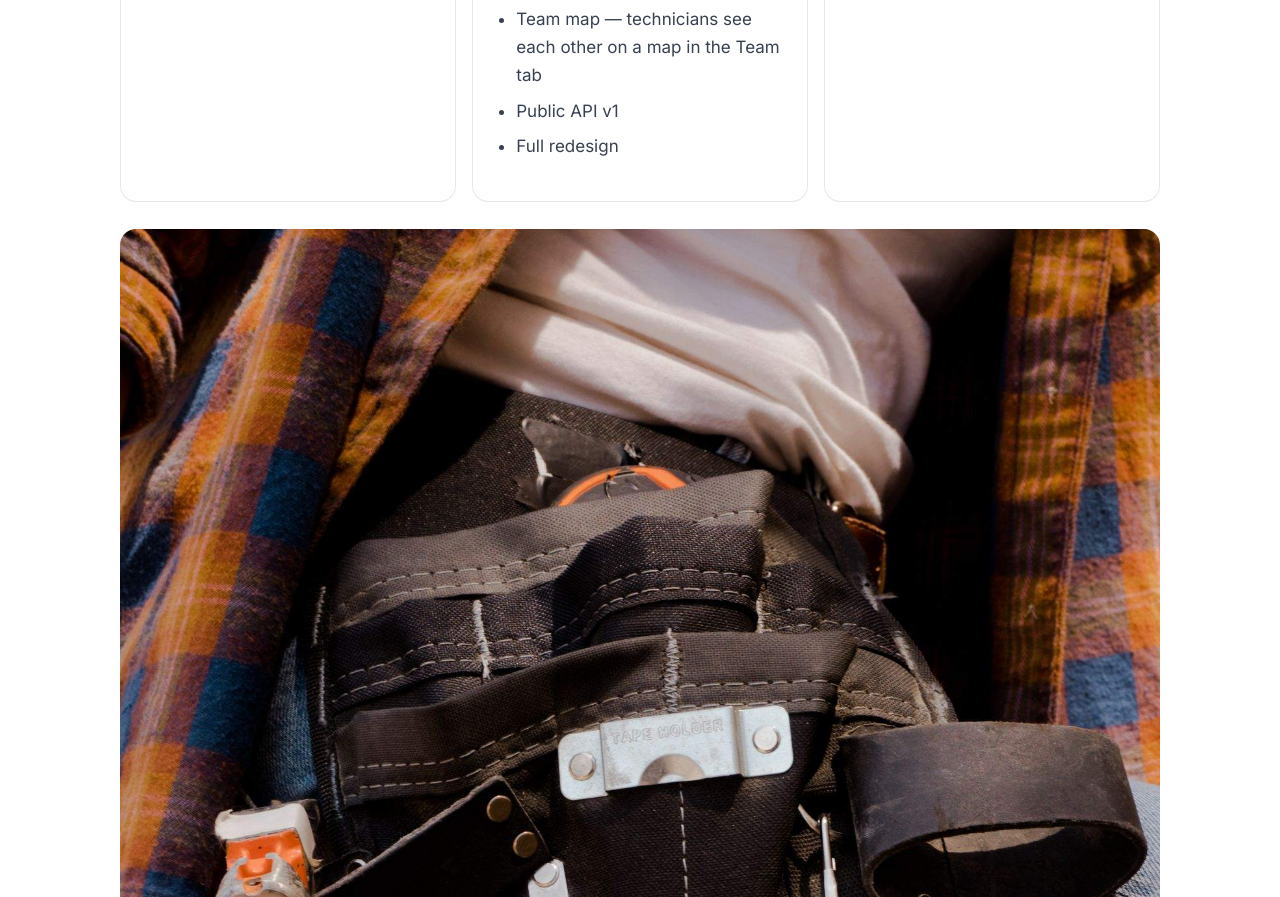
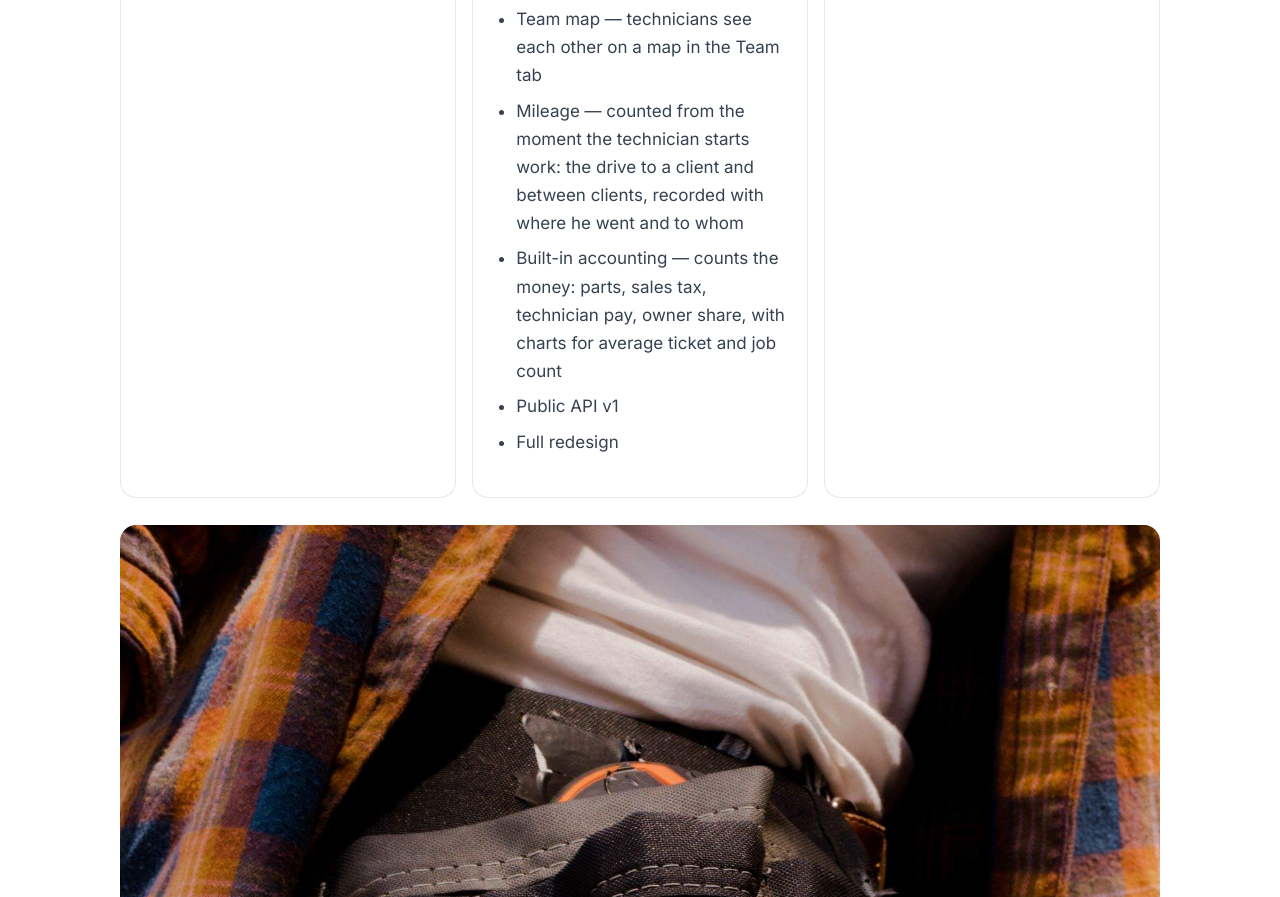
Before and after one commit to premierappliancerepairinc-cloud/handled-website, a plain HTML site: page roadmap/index.html in a window 1280 px wide. Shown: the part 1183-2080 px from the top of the page. Drawn offline with Linux system fonts and the light colour scheme.

Commit message:
Mileage + built-in accounting (launch features): mileage counted from when the technician starts work, recorded with where and to whom; built-in accounting counts parts/sales tax/technician/owner with charts for average ticket and job count. Max agent + payments-booking + Roadmap

```diff
--- a/roadmap/index.html
+++ b/roadmap/index.html
@@ -59,6 +59,8 @@
         <li>Online booking</li>
         <li>Geolocation — when a technician turns it on, dispatchers see where he is</li>
         <li>Team map — technicians see each other on a map in the Team tab</li>
+        <li>Mileage — counted from the moment the technician starts work: the drive to a client and between clients, recorded with where he went and to whom</li>
+        <li>Built-in accounting — counts the money: parts, sales tax, technician pay, owner share, with charts for average ticket and job count</li>
         <li>Public API v1</li>
         <li>Full redesign</li>
       </ul>
```
Also changed, not shown: features/max-agent/index.html (+1 -1 lines), features/payments-booking/index.html (+1 -0 lines).
